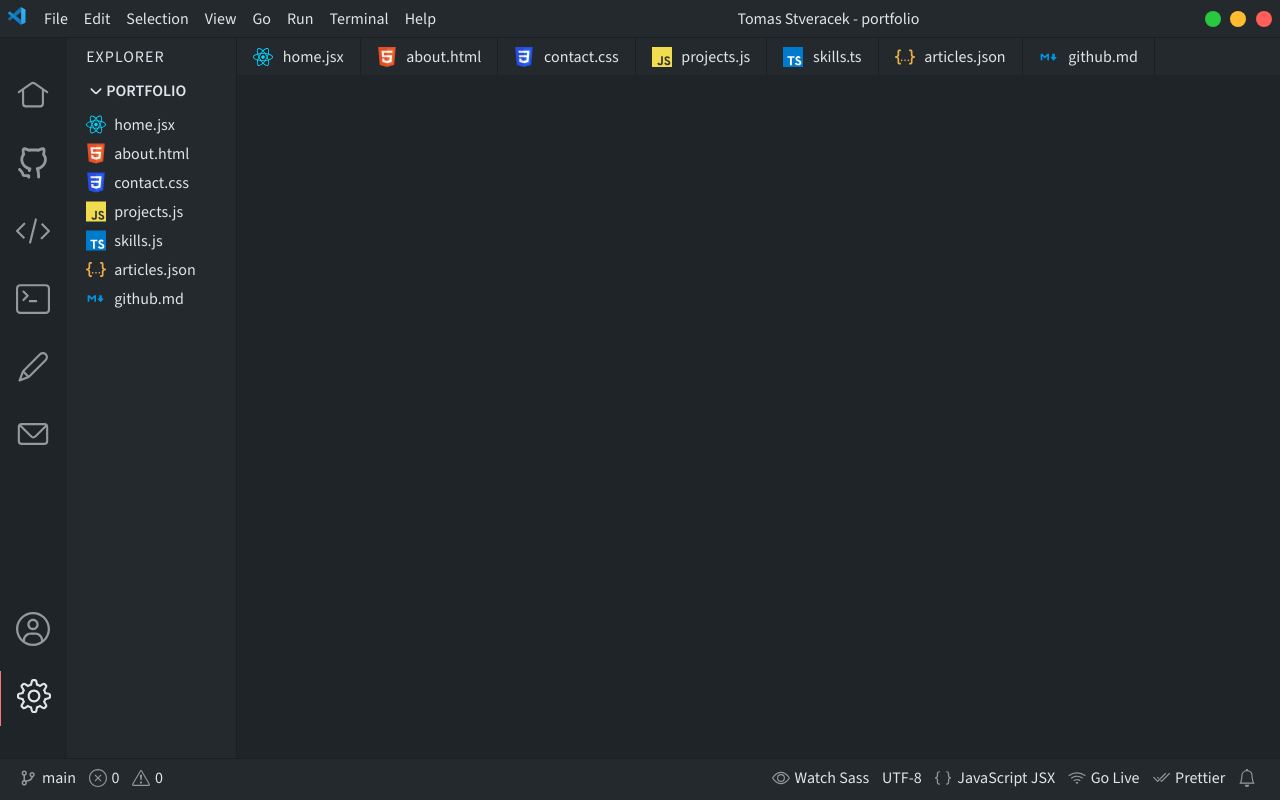
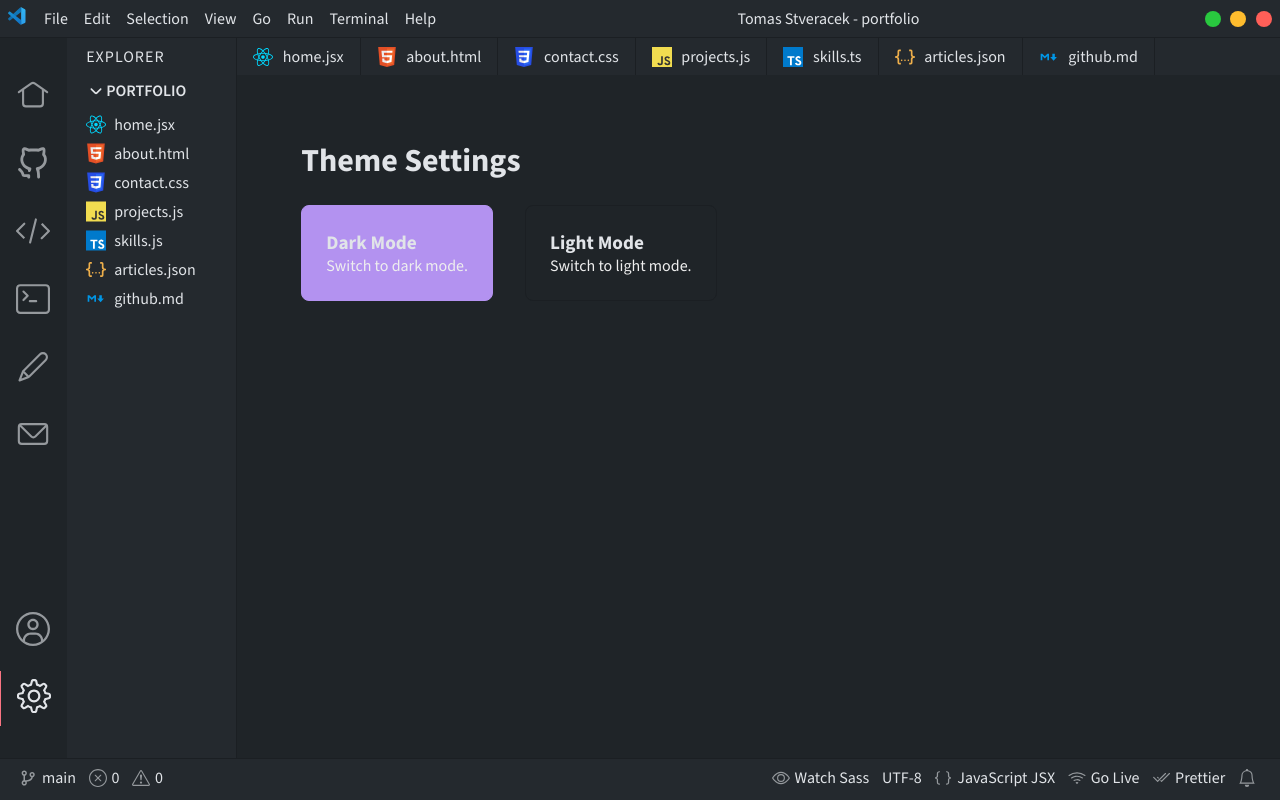
Before and after one commit to TomasDevs/portfolio, a React (Vite) app: page /settings in a window 1280 px wide. Built offline with nearby package versions, Linux system fonts and the light colour scheme.

Commit message:
Implement initial theme mode

```diff
--- a/src/App.jsx
+++ b/src/App.jsx
@@ -1,9 +1,17 @@
+import React, { useEffect } from "react";
 import Titlebar from "./components/TitleBar";
 import Footer from "./components/Footer";
 import Layout from "./components/Layout";
 import { BrowserRouter as Router } from "react-router-dom";
 
 const App = () => {
+  useEffect(() => {
+    // Check, if the user has a theme preference
+    const savedTheme = localStorage.getItem("theme") || "dark";
+    // Set the theme
+    document.body.setAttribute("data-theme", savedTheme);
+  }, []);
+
   return (
     <Router>
       <Titlebar />
--- a/src/components/Main.jsx
+++ b/src/components/Main.jsx
@@ -10,6 +10,7 @@
 import Tooling from "../pages/Tooling";
 import Uses from "../pages/Uses";
 import Timeline from "../pages/Timeline";
+import Settings from "../pages/Settings";
 
 import "../styles/Main.scss";
 
@@ -27,6 +28,7 @@
         <Route path="/tooling" element={<Tooling />} />
         <Route path="/uses" element={<Uses />} />
         <Route path="/timeline" element={<Timeline />} />
+        <Route path="/settings" element={<Settings />} />
       </Routes>
     </main>
   );
--- /dev/null
+++ b/src/pages/Settings.jsx
@@ -0,0 +1,34 @@
+import React, { useEffect, useState } from "react";
+import "../styles/Settings.scss";
+
+const Settings = () => {
+  const [theme, setTheme] = useState(localStorage.getItem("theme") || "dark");
+
+  // Load theme from localStorage
+  useEffect(() => {
+    document.body.setAttribute("data-theme", theme);
+    localStorage.setItem("theme", theme);
+  }, [theme]);
+
+  return (
+    <div className="settings-page">
+      <h2 className="settings-page__title">Theme Settings</h2>
+      <div className="settings-page__cards">
+        <div
+          className={`settings-card ${theme === "dark" ? "-active" : ""}`}
+          onClick={() => setTheme("dark")}>
+          <h3 className="settings-card__title">Dark Mode</h3>
+          <p className="settings-card__description">Switch to dark mode.</p>
+        </div>
+        <div
+          className={`settings-card ${theme === "light" ? "-active" : ""}`}
+          onClick={() => setTheme("light")}>
+          <h3 className="settings-card__title">Light Mode</h3>
+          <p className="settings-card__description">Switch to light mode.</p>
+        </div>
+      </div>
+    </div>
+  );
+};
+
+export default Settings;
--- /dev/null
+++ b/src/styles/Settings.scss
@@ -0,0 +1,91 @@
+@import "../styles/global";
+
+.settings-page {
+  padding: 2rem;
+
+  &__title {
+    font-size: 2rem;
+    margin-bottom: 1.5rem;
+  }
+
+  &__cards {
+    display: flex;
+    gap: 2rem;
+  }
+
+  .settings-card {
+    padding: 1.5rem;
+    background-color: $secondary-color;
+    border: 1px solid $border-color;
+    border-radius: 8px;
+    cursor: pointer;
+    transition: background-color 0.3s ease;
+
+    &__title {
+      font-size: 1.2rem;
+      color: $text-color;
+    }
+
+    &__description {
+      color: $text-color-light;
+    }
+
+    &:hover {
+      background-color: $highlight-color;
+    }
+
+    &.-active {
+      border-color: $highlight-color-secondary;
+      background-color: $highlight-color-secondary;
+
+      &__title,
+      &__description {
+        color: $text-color-light;
+      }
+    }
+  }
+}
+
+body[data-theme="light"] {
+  background-color: #eee;
+  color: $primary-color;
+
+  .titlebar,
+  .footer,
+  .sidebar,
+  .explorer-section,
+  .layout__inner,
+  .tabsbar {
+    background-color: $text-color;
+    color: $primary-color;
+  }
+
+  .card {
+    background-color: #f8f8f8;
+    border-color: #dcdcdc;
+    color: $primary-color;
+  }
+
+  .tabsbar__link {
+    &.-active {
+      background-color: $icon-color;
+      color: #ffffff;
+    }
+  }
+
+  .titlebar__menu-item,
+  .footer-list__item,
+  .explorer__name,
+  .tabsbar__link {
+    color: $primary-color;
+
+    .footer {
+      border-top: 1px solid #dcdcdc;
+    }
+
+    .settings-card.-active {
+      background-color: #ffd700;
+      color: #333;
+    }
+  }
+}
```
